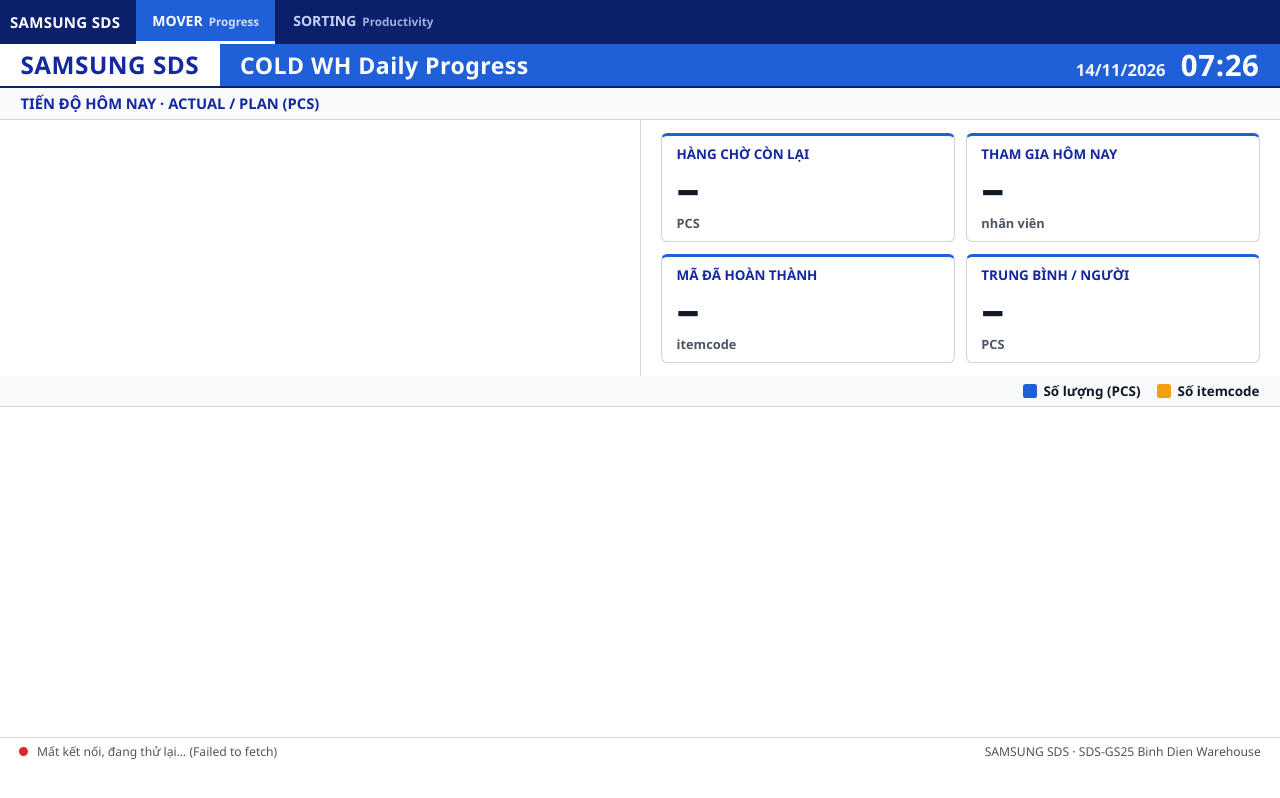
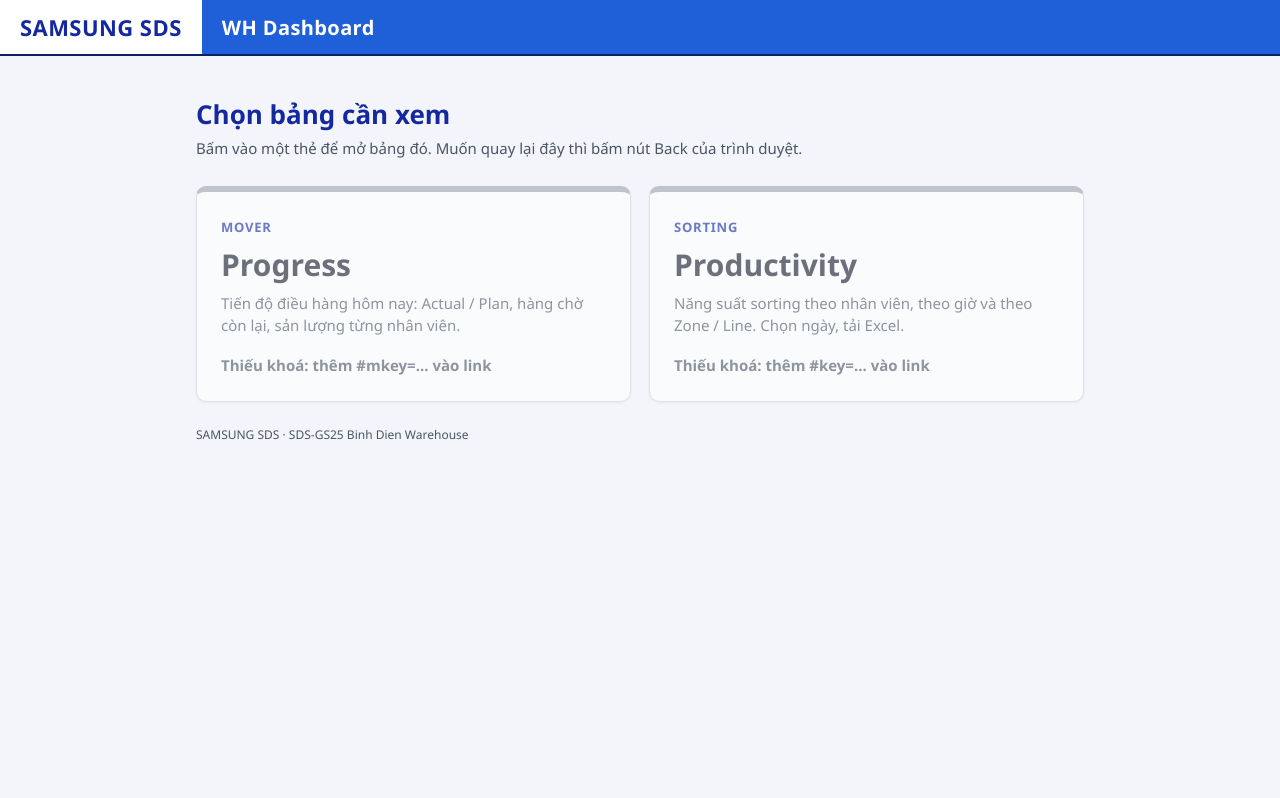
Before and after one commit to sds-gs25-BinhDienWH/wh-tools, a plain HTML site: page dashboard.html in a window 1280 px wide. Drawn offline with Linux system fonts and the light colour scheme; no server answers.

Commit message:
dashboard: landing page linking to each board
Co-Authored-By: Claude Sonnet 5.5 <noreply@anthropic.com>

```diff
--- a/dashboard.html
+++ b/dashboard.html
@@ -7,85 +7,64 @@
 <title>SAMSUNG SDS · WH Dashboard</title>
 <link rel="icon" href="icon.svg?v=4" type="image/svg+xml">
 <style>
-  /* Trang gộp: một thanh tab trên cùng + khung hiển thị bảng đang chọn. Mỗi bảng vẫn là trang riêng (tv.html, productivity.html, sorting.html). */
-  :root{--blue:#1428A0;--bar:#1F5FD8;--line:#D1D5DB;--ink:#111827;--muted:#4B5563}
+  /* Trang chọn bảng (landing): bấm vào thẻ nào thì mở thẳng trang đó. Mỗi bảng vẫn là trang riêng (tv.html, sorting.html, productivity.html). */
+  :root{--blue:#1428A0;--bar:#1F5FD8;--navy:#0b1f6b;--line:#D1D5DB;--ink:#111827;--muted:#4B5563}
   *{box-sizing:border-box}
-  html,body{margin:0;height:100%;background:#fff;font-family:"Segoe UI",Arial,Helvetica,sans-serif;color:var(--ink)}
-  .app{height:100%;display:flex;flex-direction:column}
-  .tabs{flex:0 0 44px;display:flex;align-items:stretch;gap:2px;padding:0 10px;background:#0b1f6b;overflow-x:auto;white-space:nowrap}
-  .brand{display:flex;align-items:center;padding-right:14px;color:#fff;font-weight:900;letter-spacing:.02em;font-size:15px}
-  .tab{font:inherit;font-weight:700;font-size:14px;color:#c7d2fe;background:transparent;border:0;border-bottom:3px solid transparent;padding:0 16px;cursor:pointer}
-  .tab[hidden]{display:none}
-  .tab:hover{color:#fff;background:rgba(255,255,255,.08)}
-  .tab[aria-selected="true"]{color:#fff;border-bottom-color:#fff;background:var(--bar)}
-  .tab:focus-visible{outline:2px solid #fff;outline-offset:-3px}
-  .tab small{font-weight:600;opacity:.8;margin-left:6px}
-  #view{flex:1;min-height:0}
-  #view iframe{display:block;width:100%;height:100%;border:0;background:#fff}
+  html,body{margin:0;min-height:100%;background:#F3F5FA;font-family:"Segoe UI",Arial,Helvetica,sans-serif;color:var(--ink)}
+  .head{display:flex;height:56px;border-bottom:2px solid var(--navy);background:#fff}
+  .logo{flex:0 0 auto;display:flex;align-items:center;padding:0 20px;color:var(--blue);font-size:22px;font-weight:900;letter-spacing:.02em}
+  .title{flex:1;display:flex;align-items:center;padding:0 20px;background:var(--bar);color:#fff;font-size:20px;font-weight:800;letter-spacing:.02em}
+  main{max-width:920px;margin:0 auto;padding:40px 16px 24px}
+  h1{margin:0 0 6px;font-size:26px;color:var(--blue)}
+  .sub{margin:0 0 28px;color:var(--muted);font-size:15px}
+  .cards{display:grid;grid-template-columns:repeat(auto-fit,minmax(260px,1fr));gap:18px}
+  .card{display:flex;flex-direction:column;gap:8px;padding:26px 24px;background:#fff;border:1px solid var(--line);border-top:6px solid var(--bar);border-radius:10px;
+    color:inherit;text-decoration:none;box-shadow:0 1px 3px rgba(17,24,39,.08);transition:transform .12s,box-shadow .12s}
+  a.card:hover,a.card:focus-visible{transform:translateY(-3px);box-shadow:0 8px 20px rgba(20,40,160,.18);outline:none}
+  .card .k{color:var(--blue);font-size:13px;font-weight:800;letter-spacing:.06em}
+  .card .n{font-size:30px;font-weight:900}
+  .card .d{color:var(--muted);font-size:15px;line-height:1.45}
+  .card .go{margin-top:10px;color:var(--bar);font-weight:800;font-size:15px}
+  .card.off{border-top-color:#9CA3AF;opacity:.6}
+  .card.off .go{color:var(--muted)}
+  .foot{max-width:920px;margin:0 auto;padding:0 16px 32px;color:var(--muted);font-size:12px}
 </style>
 </head>
 <body>
-<div class="app">
-  <div class="tabs" role="tablist" aria-label="Dashboard">
-    <div class="brand">SAMSUNG SDS</div>
-    <button class="tab" role="tab" data-tab="mover" type="button">MOVER<small>Progress</small></button>
-    <button class="tab" role="tab" data-tab="moverprod" type="button" hidden>MOVER<small>Productivity</small></button>
-    <button class="tab" role="tab" data-tab="sorting" type="button">SORTING<small>Productivity</small></button>
-  </div>
-  <div id="view"></div>
-</div>
+<div class="head"><div class="logo">SAMSUNG SDS</div><div class="title">WH Dashboard</div></div>
+<main>
+  <h1>Chọn bảng cần xem</h1>
+  <p class="sub">Bấm vào một thẻ để mở bảng đó. Muốn quay lại đây thì bấm nút Back của trình duyệt.</p>
+  <div class="cards" id="cards"></div>
+</main>
+<div class="foot">SAMSUNG SDS · SDS-GS25 Binh Dien Warehouse</div>
 <script>
 'use strict';
-// Một link cho cả ba bảng:
-//   dashboard.html#key=<key Sorting>&mkey=<key Mover>[&tab=mover|sorting][&lang=vi|en|ko][&all=1]
-// - key  : DASH_KEY của proxy Sorting (dùng cho tab SORTING)
-// - mkey : DASH_KEY của proxy Mover (dùng cho hai tab MOVER). Bỏ trống thì dùng key chung.
-// - all=1: hiện thêm tab MOVER Productivity (có tên và thời gian từng người, mặc định ẩn khỏi link chiếu TV).
-// - tab  : bảng mở sẵn. Bỏ trống thì mở lại bảng lần trước (nhớ trên máy này).
+// Link chung:  dashboard.html#key=<key Sorting>&mkey=<key Mover>[&lang=vi|en|ko][&all=1]
+// - key  : DASH_KEY của proxy Sorting (mở bảng SORTING)
+// - mkey : DASH_KEY của proxy Mover (mở bảng MOVER). Bỏ trống thì dùng key chung.
 // - lang : ngôn ngữ của bảng Sorting.
+// - all=1: hiện thêm thẻ MOVER Productivity (có tên và thời gian từng người, mặc định ẩn).
 // Key nằm sau dấu # nên không gửi lên server khi tải trang. Chỉ chia sẻ link này cho người được phép xem.
-const TABS = {
-  mover:     p => 'tv.html' + p.mover,
-  moverprod: p => 'productivity.html' + p.mover,
-  sorting:   p => 'sorting.html' + p.sorting,
-};
-const $ = s => document.querySelector(s);
+const h = new URLSearchParams(location.hash.replace(/^#/, ''));
+const key = h.get('key') || '', mkey = h.get('mkey') || key, lang = h.get('lang') || '';
+const enc = encodeURIComponent;
 
-const hash = () => new URLSearchParams(location.hash.replace(/^#/, ''));
-function parts() {
-  const h = hash(), key = h.get('key') || '', mkey = h.get('mkey') || key, lang = h.get('lang') || '';
-  const enc = encodeURIComponent;
-  return {
-    mover: mkey ? '#key=' + enc(mkey) : '',
-    sorting: (lang ? '?lang=' + enc(lang) : '') + (key ? '#key=' + enc(key) : ''),
-  };
-}
-const allTabs = () => hash().get('all') === '1' || hash().get('tab') === 'moverprod';
-const okTab = t => TABS[t] && (t !== 'moverprod' || allTabs());
-function current() {
-  const t = hash().get('tab');
-  if (okTab(t)) return t;
-  try { const s = localStorage.getItem('dashTab'); if (okTab(s)) return s; } catch (e) { /* bị chặn thì dùng mặc định */ }
-  return 'mover';
-}
+const ITEMS = [
+  { k: 'MOVER', n: 'Progress', d: 'Tiến độ điều hàng hôm nay: Actual / Plan, hàng chờ còn lại, sản lượng từng nhân viên.',
+    href: mkey ? 'tv.html#key=' + enc(mkey) : '', need: 'mkey' },
+  { k: 'SORTING', n: 'Productivity', d: 'Năng suất sorting theo nhân viên, theo giờ và theo Zone / Line. Chọn ngày, tải Excel.',
+    href: key ? 'sorting.html' + (lang ? '?lang=' + enc(lang) : '') + '#key=' + enc(key) : '', need: 'key' },
+];
+if (h.get('all') === '1') ITEMS.push({ k: 'MOVER', n: 'Productivity', d: 'Năng suất mover theo người (có tên và thời gian). Chỉ dành cho quản lý.',
+  href: mkey ? 'productivity.html#key=' + enc(mkey) : '', need: 'mkey' });
 
-function show(tab, remember) {
-  document.querySelector('[data-tab="moverprod"]').hidden = !allTabs();
-  document.querySelectorAll('.tab').forEach(b => b.setAttribute('aria-selected', String(b.dataset.tab === tab)));
-  const f = document.createElement('iframe');             // tạo khung mới mỗi lần để chắc chắn tải lại trang và key mới
-  f.title = tab;
-  f.src = TABS[tab](parts());
-  $('#view').replaceChildren(f);
-  if (remember) {
-    try { localStorage.setItem('dashTab', tab); } catch (e) { /* không lưu được thì thôi */ }
-    const h = hash(); h.set('tab', tab);
-    history.replaceState(null, '', '#' + h.toString());     // link trên thanh địa chỉ luôn mở đúng bảng đang xem
-  }
-}
-
-document.querySelectorAll('.tab').forEach(b => b.addEventListener('click', () => show(b.dataset.tab, true)));
-window.addEventListener('hashchange', () => show(current(), false));   // đổi key/tab trên thanh địa chỉ thì tải lại
-show(current(), false);
+document.getElementById('cards').innerHTML = ITEMS.map(i => {
+  const body = `<div class="k">${i.k}</div><div class="n">${i.n}</div><div class="d">${i.d}</div>`;
+  return i.href
+    ? `<a class="card" href="${i.href}">${body}<div class="go">Mở bảng →</div></a>`
+    : `<div class="card off">${body}<div class="go">Thiếu khoá: thêm #${i.need}=... vào link</div></div>`;
+}).join('');
 </script>
 </body>
 </html>
```
